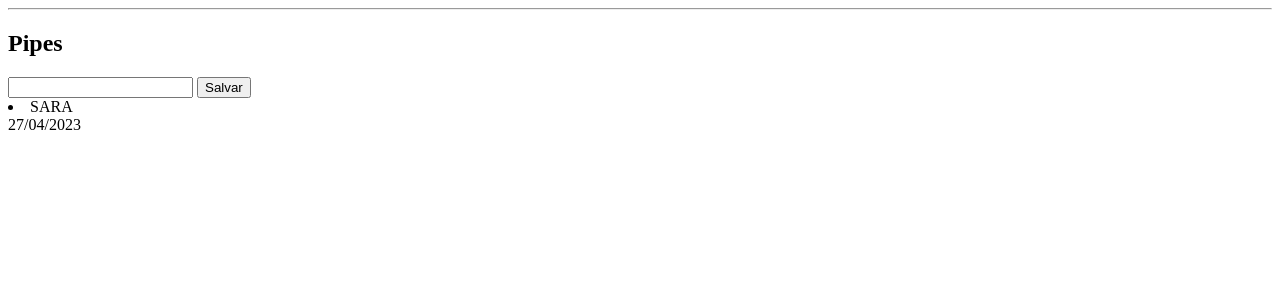
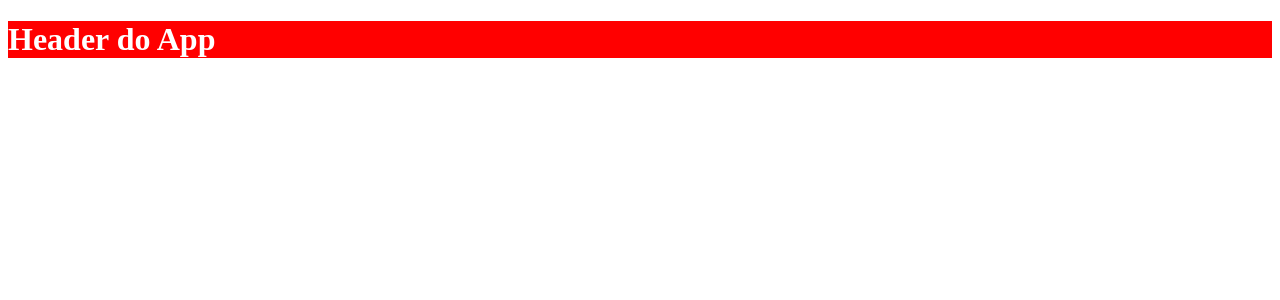
Before and after one commit to saranascimento/curso-angular-2-v15, an Angular app: page / in a window 1280 px wide. Shown: the top 300 px of the page. Built offline with nearby package versions, Linux system fonts and the light colour scheme.

Commit message:
section 5 [angular] Module: Criando Sub-modules

```diff
--- a/src/app/app.component.ts
+++ b/src/app/app.component.ts
@@ -14,8 +14,9 @@
     <h3>Nay Torres</h3>
   </app-diretivas-atributos> -->
 
-  <app-diretivas-atributos></app-diretivas-atributos>
+  <!-- <app-diretivas-atributos></app-diretivas-atributos> -->
 
+  <app-new-component></app-new-component>
   <router-outlet></router-outlet>
   `
 })
--- a/src/app/app.module.ts
+++ b/src/app/app.module.ts
@@ -9,6 +9,7 @@
 import { DataBindingComponent } from './data-binding/data-binding.component';
 import { DiretivasEstruturaisComponent } from './diretivas-estruturais/diretivas-estruturais.component';
 import { DiretivasAtributosComponent } from './diretivas-atributos/diretivas-atributos.component';
+import { SharedModule } from './shared/shared.module';
 
 @NgModule({
   declarations: [
@@ -21,7 +22,8 @@
   imports: [
     BrowserModule,
     AppRoutingModule,
-    FormsModule
+    FormsModule,
+    SharedModule
   ],
   providers: [],
   bootstrap: [AppComponent]
--- /dev/null
+++ b/src/app/shared/new-component/new-component.component.html
@@ -0,0 +1,3 @@
+<header>
+    <h1>Header do App</h1>
+</header>
--- /dev/null
+++ b/src/app/shared/new-component/new-component.component.scss
@@ -0,0 +1,4 @@
+header {
+    background: red;
+    color: #fff;
+}
```
Also changed, not shown: src/app/shared/new-component/new-component.component.ts (added, +10 -0 lines), src/app/shared/shared.module.ts (added, +16 -0 lines), 1 other file (tests, documents, lock files or other folders).
